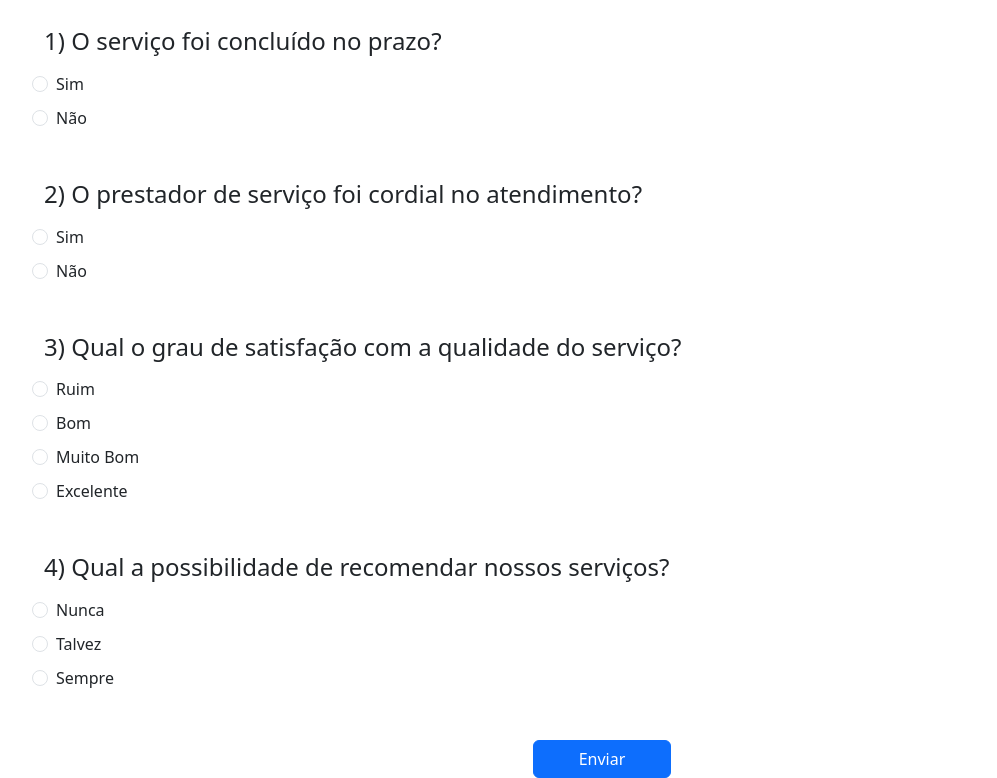
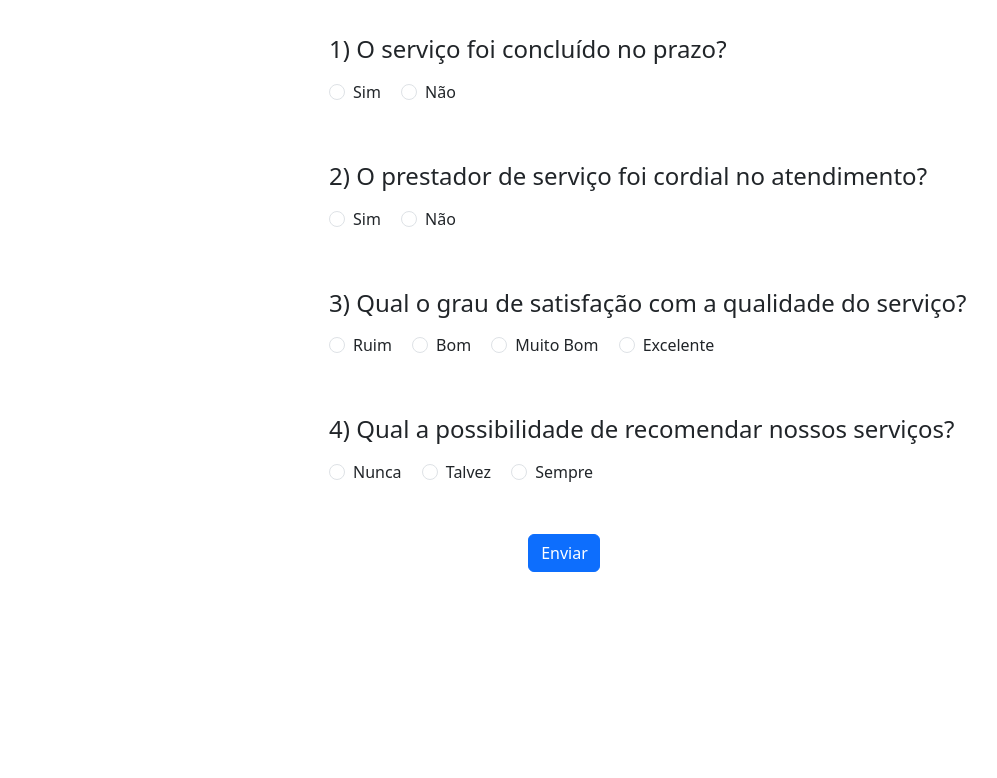
Before and after one commit to GabrielGomesSantos/Sistema_de_Avalia-o, a PHP site: template src/pages/form.php in a window 1280 px wide. Shown: the part 347-1125 px from the top of the page, without its empty margins (38-1035 px from the left). After the commit the page ends 919 px from the top, so only its background shows below. Run offline with PHP 8.4, Linux system fonts and the light colour scheme; the template is opened without the code that fills it, so the values that code supplies are empty.

Commit message:
ultimo save
3301

```diff
--- a/src/pages/form.php
+++ b/src/pages/form.php
@@ -29,6 +29,7 @@
                 <div class="row mt-5">
 
 
+                    <div class="col mt-2 offset-3">
                     <h4>1) O serviço foi concluído no prazo?</h4>
                     <div class="form-check form-check-inline mt-2">
                         <input class="form-check-input" type="radio" name="prazo" id="inlineRadio1" value="0">
@@ -38,12 +39,14 @@
                       <input class="form-check-input" type="radio" name="prazo" id="inlineRadio2" value="1">
                       <label class="form-check-label" for="prazo">Não</label>
                     </div>
+                    </div>
 
 
                 </div>
 
                 <div class="row mt-5">
 
+                    <div class="col mt-2 offset-3">
                     <h4>2) O prestador de serviço foi cordial no atendimento?</h4>
                     <div class="form-check form-check-inline mt-2">
                         <input class="form-check-input" type="radio" name="cordial" id="inlineRadio1" value="0">
@@ -53,11 +56,13 @@
                       <input class="form-check-input" type="radio" name="cordial" id="inlineRadio2" value="1">
                       <label class="form-check-label" for="cordial">Não</label>
                     </div>
+                    </div>
 
                 </div>
 
                 <div class="row mt-5">
 
+                    <div class="col mt-2 offset-3">
                     <h4>3) Qual o grau de satisfação com a qualidade do serviço?</h4>
                     <div class="form-check form-check-inline mt-2">
                         <input class="form-check-input" type="radio" name="satisfacao" id="inlineRadio1" value="2">
@@ -75,9 +80,12 @@
                       <input class="form-check-input" type="radio" name="satisfacao" id="inlineRadio2" value="5">
                       <label class="form-check-label" for="satisfacao">Excelente</label>
                     </div>
+                    </div>
+
                 </div>
                 <div class="row mt-5">
 
+                    <div class="col mt-2 offset-3">
                     <h4>4) Qual a possibilidade de recomendar nossos serviços?</h4>
                     <div class="form-check form-check-inline mt-2">
                         <input class="form-check-input" type="radio" name="retorno" id="inlineRadio1" value="6">
@@ -91,12 +99,13 @@
                         <input class="form-check-input" type="radio" name="retorno" id="inlineRadio1" value="8">
                         <label class="form-check-label" for="retorno">Sempre</label>
                     </div>
+                    </div>
 
                 </div>
 
-                <div class="row mt-5">
+                <div class="row mt-5 offset-5">
 
-                    <div class="col-2 offset-5"><button type="submit" class="btn btn-primary col-10 offset-1">Enviar</button></div>
+                    <div class="col-2"><button type="submit" class="btn btn-primary col-10 offset-1">Enviar</button></div>
 
                 </div>
 
--- a/src/pages/navbar.php
+++ b/src/pages/navbar.php
@@ -15,7 +15,10 @@
     <button class="navbar-toggler" type="button" data-bs-toggle="collapse" data-bs-target="#navbarSupportedContent" aria-controls="navbarSupportedContent" aria-expanded="false" aria-label="Toggle navigation">
       <span class="navbar-toggler-icon"></span>
     </button>
+<<<<<<< Updated upstream
 
+=======
+>>>>>>> Stashed changes
   </div>
 </nav>
 </body>
```
